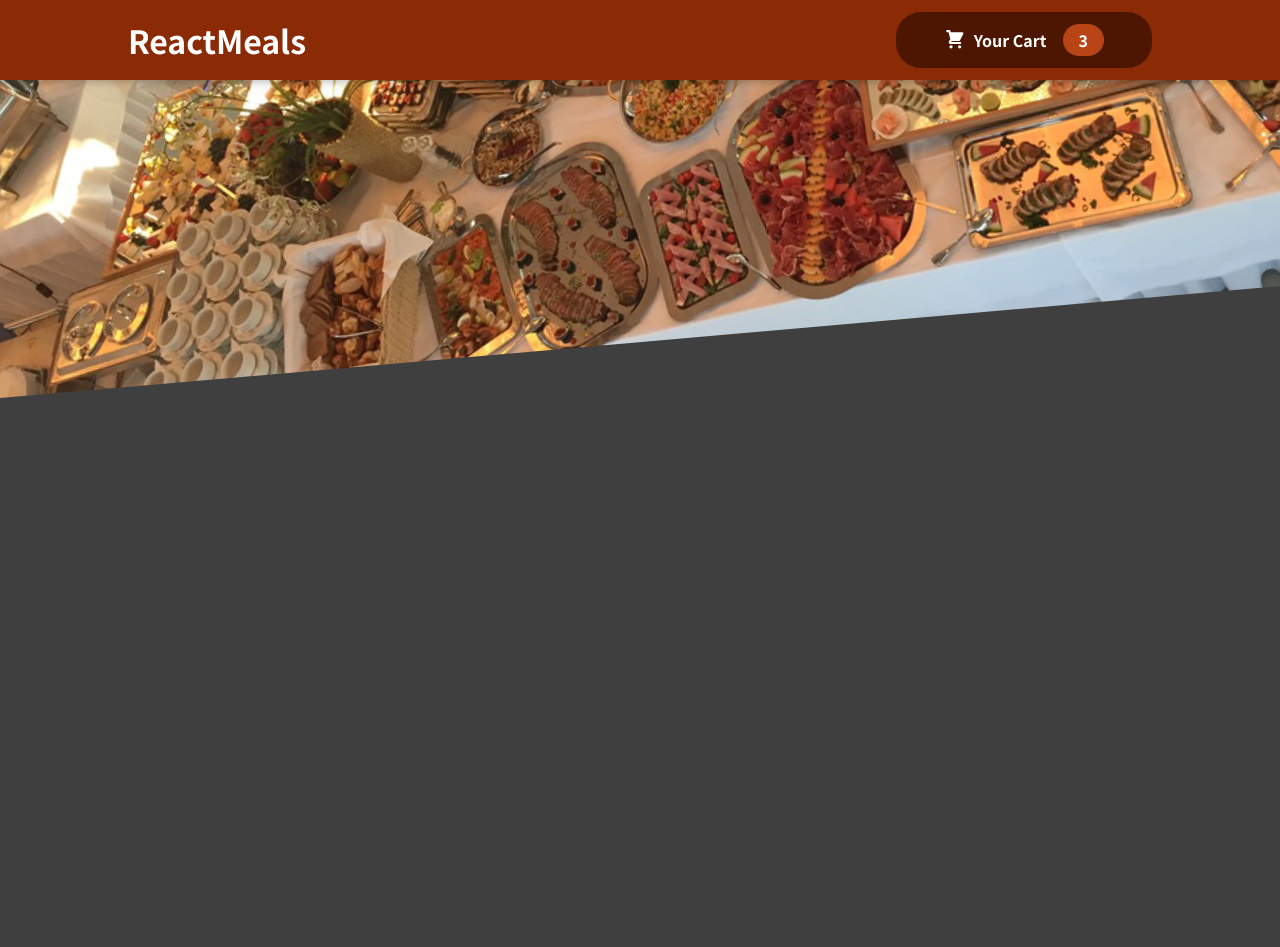
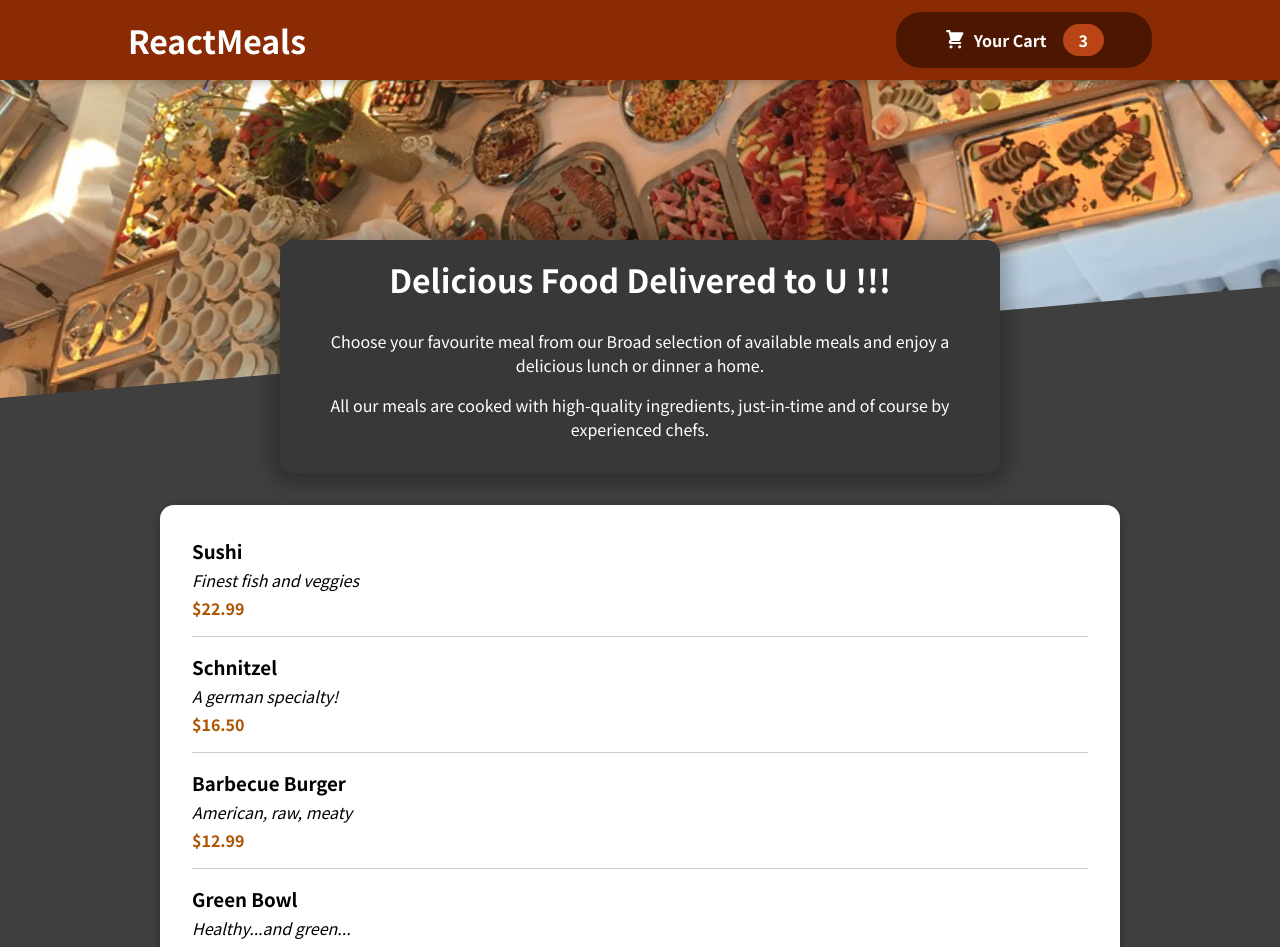
Before and after one commit to Surajkumar1992/React_FoodApp, a React (Create React App) app: page / in a window 1280 px wide. Shown: the top 947 px of the page. Before the commit the page ends 800 px from the top, so only its background shows below. Built offline with nearby package versions, Linux system fonts and the light colour scheme.

Commit message:
Item List

```diff
--- a/src/App.js
+++ b/src/App.js
@@ -1,11 +1,15 @@
 import React from "react";
 import Header from "./components/Layout/Header";
+import Meals from "./components/Meals/Meals";
 
 function App() {
 
   return (
     <React.Fragment>
       <Header />
+      <main>
+        <Meals />
+      </main>
     </React.Fragment>
   );
 }
--- /dev/null
+++ b/src/components/Meals/AvailableMeals.js
@@ -0,0 +1,54 @@
+import React from "react";
+import Card from "../UI/Card";
+
+import classes from './AvailableMeals.module.css';
+import MealItem from "./MealItem/MealItem";
+
+const DUMMY_MEALS = [
+    {
+      id: 'm1',
+      name: 'Sushi',
+      description: 'Finest fish and veggies',
+      price: 22.99,
+    },
+    {
+      id: 'm2',
+      name: 'Schnitzel',
+      description: 'A german specialty!',
+      price: 16.5,
+    },
+    {
+      id: 'm3',
+      name: 'Barbecue Burger',
+      description: 'American, raw, meaty',
+      price: 12.99,
+    },
+    {
+      id: 'm4',
+      name: 'Green Bowl',
+      description: 'Healthy...and green...',
+      price: 18.99,
+    },
+  ];
+
+const AvailableMeals = () => {
+    const mealslist = DUMMY_MEALS.map((meal) => <MealItem
+            key={meal.id}
+            name={meal.name}
+            description={meal.description}
+            price={meal.price}
+        />
+    );
+
+    return (
+        <section className={classes.meals}>
+            <ul>
+                <Card>
+                    <ul>{mealslist}</ul>
+                </Card>
+            </ul>
+        </section>
+    );
+};
+
+export default AvailableMeals;
--- /dev/null
+++ b/src/components/Meals/AvailableMeals.module.css
@@ -0,0 +1,24 @@
+.meals {
+  max-width: 60rem;
+  width: 90%;
+  margin: 2rem auto;
+  animation: meals-appear 1s ease-out forwards;
+}
+
+.meals ul {
+  list-style: none;
+  margin: 0;
+  padding: 0;
+}
+
+@keyframes meals-appear {
+  from {
+    opacity: 0;
+    transform: translateY(3rem);
+  }
+
+  to {
+    opacity: 1;
+    transform: translateY(0);
+  }
+}
--- /dev/null
+++ b/src/components/Meals/MealItem/MealItem.js
@@ -0,0 +1,19 @@
+import React from "react";
+
+import classes from './MealItem.module.css';
+
+const MealItem = props => {
+    const price = `$${props.price.toFixed(2)}`;
+
+    return (
+        <li className={classes.meal}>
+            <div>
+                <h3>{props.name}</h3>
+                <div className={classes.description}>{props.description}</div>
+                <div className={classes.price}>{price}</div>
+            </div>
+        </li>
+    );
+};
+
+export default MealItem;
--- /dev/null
+++ b/src/components/Meals/MealItem/MealItem.module.css
@@ -0,0 +1,21 @@
+.meal {
+  display: flex;
+  justify-content: space-between;
+  margin: 1rem;
+  padding-bottom: 1rem;
+  border-bottom: 1px solid #ccc;
+}
+
+.meal h3 {
+  margin: 0 0 0.25rem 0;
+}
+
+.description {
+  font-style: italic;
+}
+
+.price {
+  margin-top: 0.25rem;
+  font-weight: bold;
+  color: #ad5502;
+}
--- /dev/null
+++ b/src/components/Meals/MealItem/MealItemForm.js
@@ -0,0 +1,6 @@
+import React from "react";
+;
+
+const MealItemForm = () => {};
+
+export default MealItem
--- /dev/null
+++ b/src/components/Meals/Meals.js
@@ -0,0 +1,14 @@
+import React from "react";
+
+import MealsSumary from "./MealsSumary";
+import AvailableMeals from "./AvailableMeals";
+
+const Meals = () => {
+    return (
+        <React.Fragment>
+            <MealsSumary />
+            <AvailableMeals />
+        </React.Fragment>
+    )};
+
+export default Meals;
--- /dev/null
+++ b/src/components/Meals/MealsSumary.js
@@ -0,0 +1,19 @@
+import React from "react";
+
+import classes from './MealsSummary.module.css';
+
+const MealsSumary = () => {
+    return (
+        <section className={classes.summary}>
+            <h2>Delicious Food Delivered to U !!!</h2>
+            <p>
+                Choose your favourite meal from our Broad selection of available meals and enjoy a delicious lunch or dinner a home.
+            </p>
+            <p>
+                All our meals are cooked with high-quality ingredients, just-in-time and of course by experienced chefs.
+            </p>
+        </section>
+    )
+};
+
+export default MealsSumary;
--- /dev/null
+++ b/src/components/Meals/MealsSummary.module.css
@@ -0,0 +1,18 @@
+.summary {
+  text-align: center;
+  max-width: 45rem;
+  width: 90%;
+  margin: auto;
+  margin-top: -10rem;
+  position: relative;
+  background-color: #383838;
+  color: white;
+  border-radius: 14px;
+  padding: 1rem;
+  box-shadow: 0 1px 18px 10px rgba(0, 0, 0, 0.25);
+}
+
+.summary h2 {
+  font-size: 2rem;
+  margin-top: 0;
+}
--- /dev/null
+++ b/src/components/UI/Card.js
@@ -0,0 +1,12 @@
+import React from "react";
+
+import classes from './Card.module.css';
+
+const Card = (props) => {
+    return (
+        <div className={classes.card}>{props.children}</div>
+    );
+};
+
+
+export default Card;
--- /dev/null
+++ b/src/components/UI/Card.module.css
@@ -0,0 +1,6 @@
+.card {
+    padding: 1rem;
+    box-shadow: 0 2px 8px rgba(0, 0, 0, 0.25);
+    border-radius: 14px;
+    background-color: white;
+  }
```
